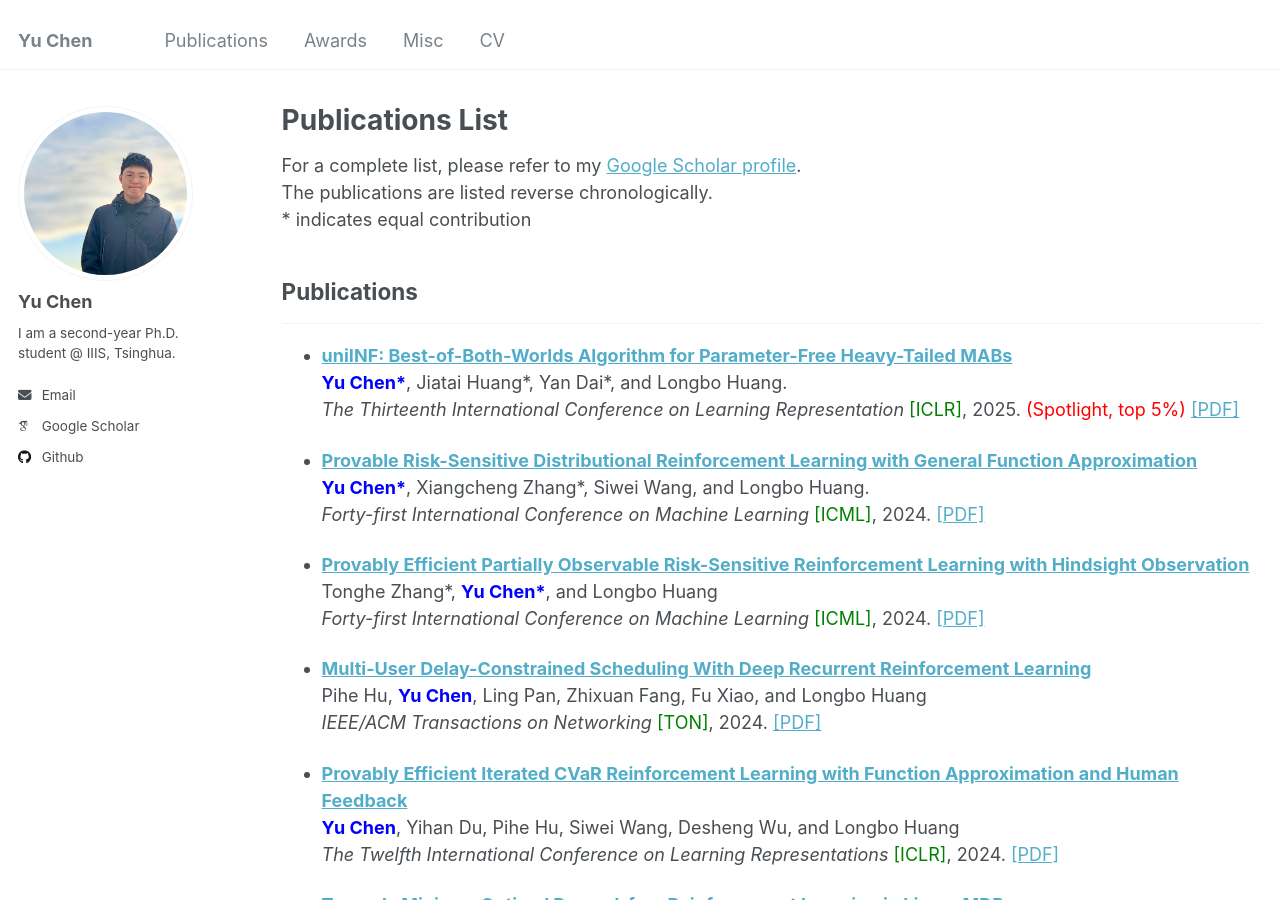
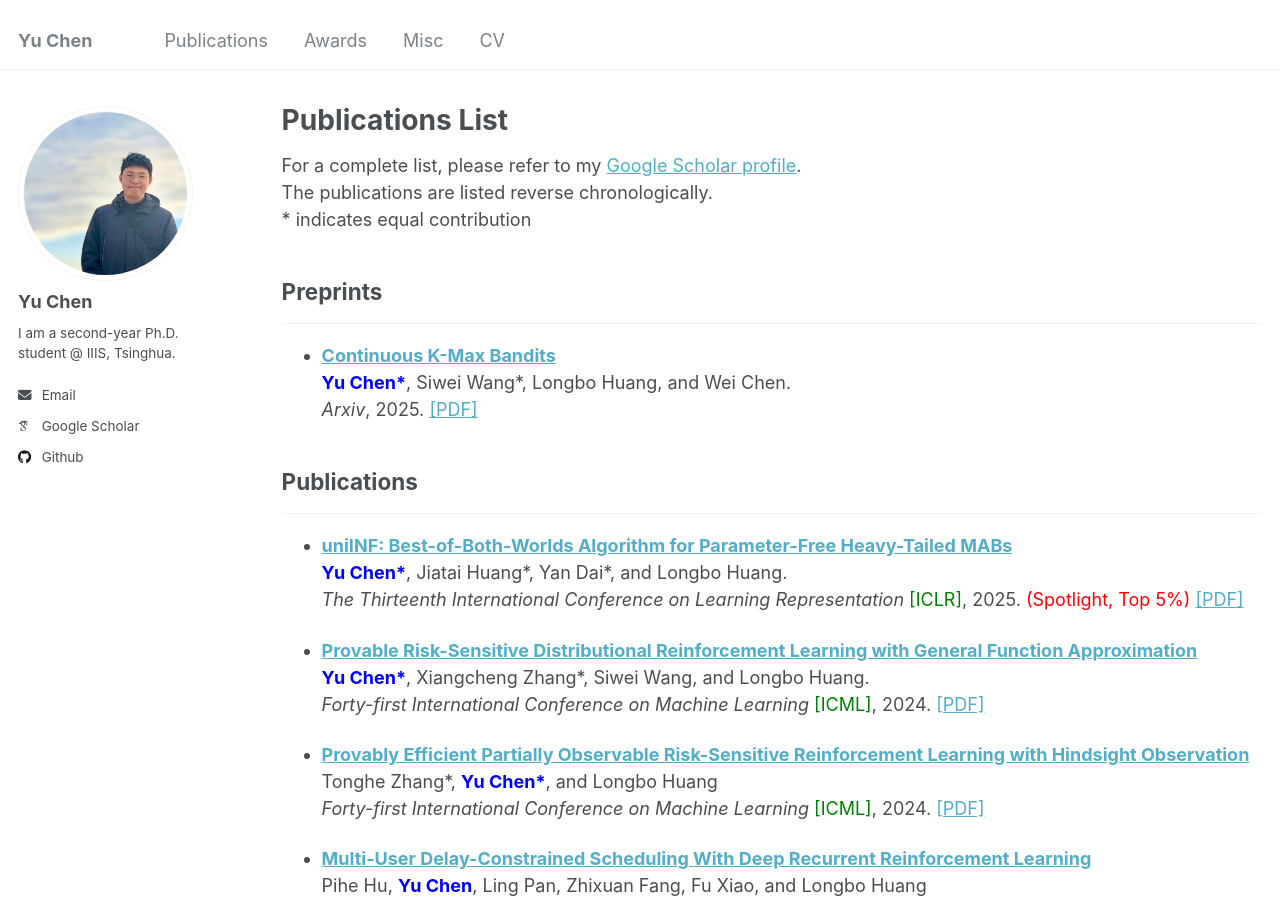
Before and after one commit to custyhs/custyhs.github.io, a Jekyll site: the page built from _pages/publications.md, in a window 1280 px wide and 900 px high. Built offline with Jekyll 4.4.1, drawn with Linux system fonts in a browser that asks for light colours; some web fonts are replaced.

Commit message:
Updates publications list and links
Reveals the preprints section
Adds a new preprint entry for "Continuous K-Max Bandits"
Updates the link and PDF for "uniINF: Best-of-Both-Worlds Algorithm"

```diff
--- a/_pages/publications.md
+++ b/_pages/publications.md
@@ -16,13 +16,17 @@ For a complete list, please refer to my [Google Scholar profile](https://scholar
 The publications are listed reverse chronologically.
 \* indicates equal contribution
 
-<!-- <h2>Preprints</h2><hr /> -->
+<h2>Preprints</h2><hr />
+
+- **[Continuous K-Max Bandits](https://arxiv.org/abs/2502.13467)**
+  <br><b><blue>Yu Chen*</blue></b>, Siwei Wang\*, Longbo Huang, and Wei Chen.<br />
+  *Arxiv*, 2025. [[PDF]](/files/2502.13467v1.pdf)
 
 <h2>Publications</h2><hr />
 
-- **[uniINF: Best-of-Both-Worlds Algorithm for Parameter-Free Heavy-Tailed MABs](https://arxiv.org/abs/2410.03284)**
+- **[uniINF: Best-of-Both-Worlds Algorithm for Parameter-Free Heavy-Tailed MABs](https://openreview.net/forum?id=2pNLknCTvG)**
   <br><b><blue>Yu Chen*</blue></b>, Jiatai Huang\*, Yan Dai\*, and Longbo Huang.<br />
-  *The Thirteenth International Conference on Learning Representation* <green>[ICLR]</green>, 2025. <red>(Spotlight, top 5%)</red> [[PDF]](/files/2410.03284v1.pdf)
+  *The Thirteenth International Conference on Learning Representation* <green>[ICLR]</green>, 2025. <red>(Spotlight, Top 5%)</red> [[PDF]](/files/9301_uniINF_Best_of_Both_World.pdf)
 
 - **[Provable Risk-Sensitive Distributional Reinforcement Learning with General Function Approximation](https://openreview.net/forum?id=0xmfExPqFf)**
   <br><b><blue>Yu Chen*</blue></b>, Xiangcheng Zhang\*, Siwei Wang, and Longbo Huang.  <br />
```
Also changed, not shown: 2 other files.
